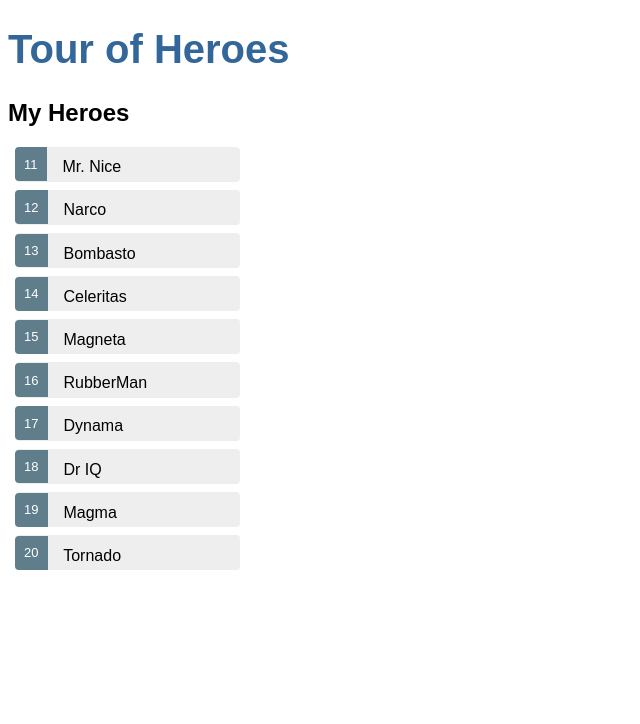
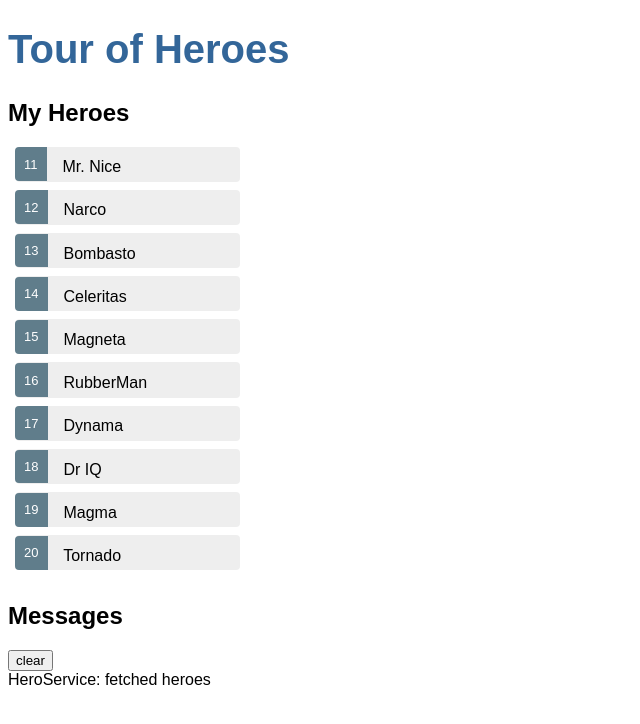
Before and after one commit to lrliang/agular-tour-of-heroes, an Angular app: page / in a window 1280 px wide. Shown: the top 724 px of the page, without its empty margins (0-640 px from the left). Built offline with nearby package versions, Linux system fonts and the light colour scheme.

Commit message:
[LLR][add message service and message component]

```diff
--- a/src/app/app.component.html
+++ b/src/app/app.component.html
@@ -1,2 +1,3 @@
 <h1>{{ title }}</h1>
-<app-heros></app-heros>
+<app-heroes></app-heroes>
+<app-messages></app-messages>
--- a/src/app/app.module.ts
+++ b/src/app/app.module.ts
@@ -6,12 +6,14 @@
 import { AppComponent } from './app.component';
 import { HeroesComponent } from './heroes/heroes.component';
 import { HeroDetailComponent } from './hero-detail/hero-detail.component';
+import { MessagesComponent } from './messages/messages.component';
 
 @NgModule({
   declarations: [
     AppComponent,
     HeroesComponent,
-    HeroDetailComponent
+    HeroDetailComponent,
+    MessagesComponent
   ],
   imports: [
     BrowserModule,
--- a/src/app/hero.service.ts
+++ b/src/app/hero.service.ts
@@ -2,15 +2,16 @@
 import { Hero } from './hero';
 import { HEROES } from './mock-heroes';
 import { Observable, of } from 'rxjs';
+import { MessageService } from './message.service';
 
 @Injectable({
   providedIn: 'root'
 })
 export class HeroService {
+  constructor(private messageService: MessageService) { }
 
   getHeroes(): Observable<Hero[]> {
+    this.messageService.add('HeroService: fetched heroes');
     return of(HEROES);
   }
-
-  constructor() { }
 }
--- a/src/app/heroes/heroes.component.ts
+++ b/src/app/heroes/heroes.component.ts
@@ -3,7 +3,7 @@
 import { HeroService } from '../hero.service';
 
 @Component({
-  selector: 'app-heros',
+  selector: 'app-heroes',
   templateUrl: './heroes.component.html',
   styleUrls: ['./heroes.component.scss']
 })
--- /dev/null
+++ b/src/app/message.service.ts
@@ -0,0 +1,19 @@
+import { Injectable } from '@angular/core';
+
+@Injectable({
+  providedIn: 'root'
+})
+export class MessageService {
+
+  messages: string[] = [];
+
+  add(message: string) {
+    this.messages.push(message);
+  }
+
+  clear() {
+    this.messages = [];
+  }
+
+  constructor() { }
+}
--- /dev/null
+++ b/src/app/messages/messages.component.html
@@ -0,0 +1,8 @@
+<div *ngIf="messageService.messages.length">
+
+  <h2>Messages</h2>
+  <button class="clear"
+          (click)="messageService.clear()">clear</button>
+  <div *ngFor='let message of messageService.messages'> {{message}} </div>
+
+</div>
--- /dev/null
+++ b/src/app/messages/messages.component.ts
@@ -0,0 +1,16 @@
+import { Component, OnInit } from '@angular/core';
+import {MessageService} from '../message.service';
+
+@Component({
+  selector: 'app-messages',
+  templateUrl: './messages.component.html',
+  styleUrls: ['./messages.component.scss']
+})
+export class MessagesComponent implements OnInit {
+
+  constructor(public messageService: MessageService) {}
+
+  ngOnInit() {
+  }
+
+}
```
Also changed, not shown: src/app/messages/messages.component.scss (added), 2 other files (tests, documents, lock files or other folders).
